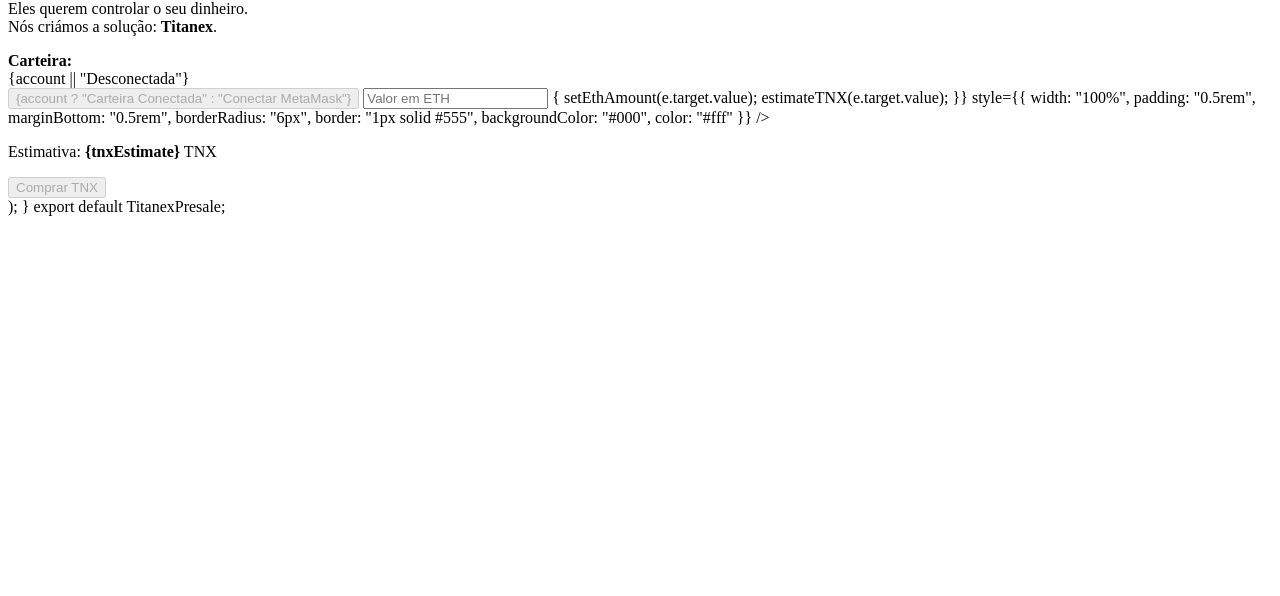
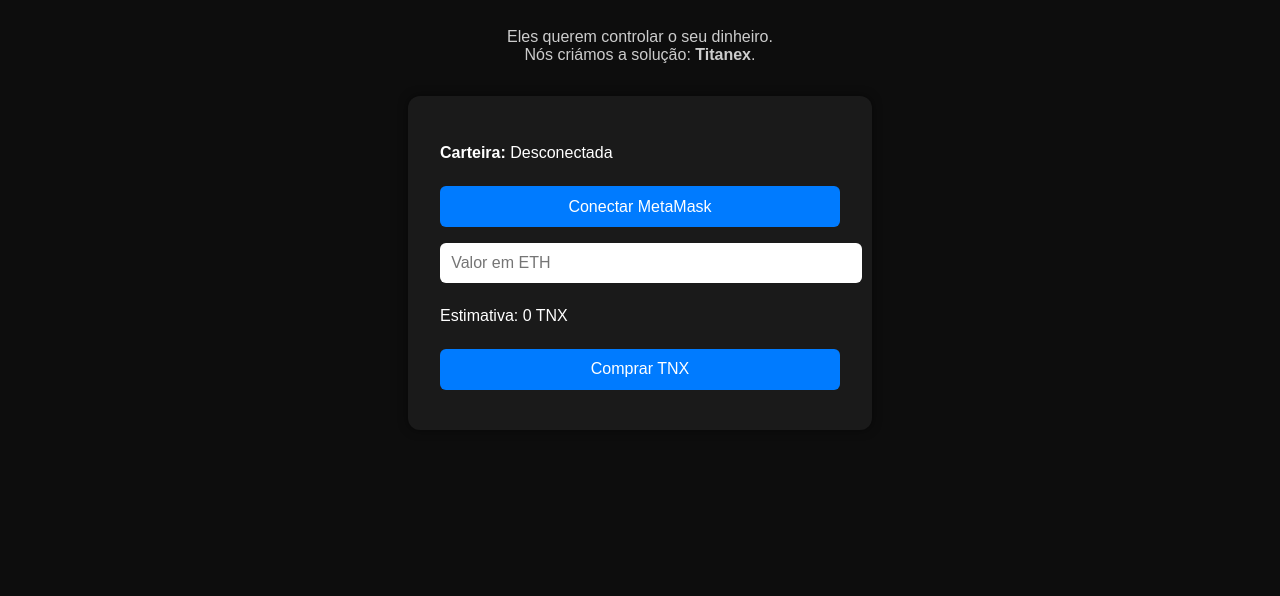
Before and after one commit to CMGC2511/titanex-presale, a plain HTML site: page index.html in a window 1280 px wide. Shown: the part 268-864 px from the top of the page. Before the commit the page ends 800 px from the top, so only its background shows below. Drawn offline with Linux system fonts and the light colour scheme.

Commit message:
Update index.html

```diff
--- a/index.html
+++ b/index.html
@@ -1,97 +1,105 @@
-// SPDX-License-Identifier: MIT
-import { useEffect, useState } from "react";
-import { ethers } from "ethers";
+<!DOCTYPE html>
+<html lang="pt">
+<head>
+  <meta charset="UTF-8" />
+  <meta name="viewport" content="width=device-width, initial-scale=1.0" />
+  <title>Titanex Presale</title>
+  <style>
+    body {
+      background: #0d0d0d;
+      color: #fff;
+      font-family: Arial, sans-serif;
+      display: flex;
+      flex-direction: column;
+      align-items: center;
+      justify-content: center;
+      min-height: 100vh;
+      margin: 0;
+      padding: 2rem;
+    }
+    section {
+      background: #1a1a1a;
+      padding: 2rem;
+      border-radius: 12px;
+      width: 100%;
+      max-width: 400px;
+      box-shadow: 0 0 10px rgba(0,0,0,0.5);
+    }
+    input, button {
+      width: 100%;
+      padding: 0.7rem;
+      margin: 0.5rem 0;
+      border-radius: 6px;
+      border: none;
+      font-size: 1rem;
+    }
+    button {
+      background: #007bff;
+      color: white;
+      cursor: pointer;
+    }
+    .logo {
+      width: 120px;
+      margin-bottom: 1rem;
+    }
+  </style>
+</head>
+<body>
+  <img src="logo.png" class="logo" alt="TNX Logo" />
+  <h1>Titanex (TNX)</h1>
+  <p style="text-align: center; color: #ccc; margin-bottom: 2rem;">
+    Eles querem controlar o seu dinheiro.<br />
+    Nós criámos a solução: <strong>Titanex</strong>.
+  </p>
 
-const CONTRACT_ADDRESS = "0x9ff1e4CD11E55A89720BFE54F4B7c084e31005A4";
-const INITIAL_PRICE = 0.0025;
-const TOKENS_PER_ROUND = 1_000_000;
+  <section>
+    <p><strong>Carteira:</strong> <span id="wallet">Desconectada</span></p>
+    <button id="connect">Conectar MetaMask</button>
 
-function TitanexPresale() {
-  const [account, setAccount] = useState(null);
-  const [ethAmount, setEthAmount] = useState("");
-  const [tnxEstimate, setTnxEstimate] = useState("0");
-  const [tokensSold, setTokensSold] = useState(0);
+    <input id="eth" type="number" placeholder="Valor em ETH" />
+    <p>Estimativa: <span id="estimate">0</span> TNX</p>
+    <button id="buy">Comprar TNX</button>
+  </section>
 
-  const getCurrentPrice = () => {
-    const rounds = Math.floor(tokensSold / TOKENS_PER_ROUND);
-    return INITIAL_PRICE * Math.pow(1.025, rounds);
-  };
+  <script src="https://cdn.ethers.io/lib/ethers-5.2.umd.min.js" type="application/javascript"></script>
+  <script>
+    const price = 0.0025;
+    const CONTRACT_ADDRESS = "0x9ff1e4CD11E55A89720BFE54F4B7c084e31005A4";
 
-  const estimateTNX = (ethValue) => {
-    if (!ethValue) return setTnxEstimate("0");
-    const price = getCurrentPrice();
-    const tokenAmount = parseFloat(ethValue) / price;
-    setTnxEstimate(tokenAmount.toLocaleString(undefined, { maximumFractionDigits: 2 }));
-  };
+    const connectBtn = document.getElementById('connect');
+    const walletEl = document.getElementById('wallet');
+    const buyBtn = document.getElementById('buy');
+    const ethInput = document.getElementById('eth');
+    const estimateEl = document.getElementById('estimate');
+    let account = null;
 
-  const connectWallet = async () => {
-    const [selected] = await window.ethereum.request({ method: "eth_requestAccounts" });
-    setAccount(selected);
-  };
+    connectBtn.onclick = async () => {
+      if (!window.ethereum) return alert('MetaMask não encontrada');
+      const [addr] = await window.ethereum.request({ method: 'eth_requestAccounts' });
+      account = addr;
+      walletEl.innerText = addr;
+    };
 
-  const handleBuy = async () => {
-    if (!window.ethereum) return alert("MetaMask não encontrada");
-    const provider = new ethers.providers.Web3Provider(window.ethereum);
-    const signer = provider.getSigner();
+    ethInput.oninput = () => {
+      const eth = parseFloat(ethInput.value || 0);
+      const est = eth / price;
+      estimateEl.innerText = est.toFixed(2);
+    };
 
-    try {
-      const tx = await signer.sendTransaction({
+    buyBtn.onclick = async () => {
+      const eth = parseFloat(ethInput.value || 0);
+      if (!account || !eth) return alert('Preencha tudo');
+
+      const tx = {
         to: CONTRACT_ADDRESS,
-        value: ethers.utils.parseEther(ethAmount),
-      });
-      await tx.wait();
-      alert("Compra concluída com sucesso!");
-    } catch (error) {
-      console.error(error);
-      alert("Erro ao comprar TNX");
-    }
-  };
+        value: ethers.utils.parseEther(eth.toString()).toHexString()
+      };
 
-  return (
-    <main style={{ backgroundColor: "#0d0d0d", minHeight: "100vh", color: "#fff", display: "flex", flexDirection: "column", alignItems: "center", justifyContent: "center", padding: "2rem" }}>
-      <img src="/logo.png" alt="Titanex Logo" style={{ width: "120px", marginBottom: "1rem" }} />
-      <h1 style={{ fontSize: "2.5rem", marginBottom: "0.5rem" }}>Titanex (TNX)</h1>
-      <p style={{ color: "#aaa", marginBottom: "2rem", textAlign: "center" }}>
-        Eles querem controlar o seu dinheiro.<br />Nós criámos a solução: <strong>Titanex</strong>.
-      </p>
-
-      <section style={{ backgroundColor: "#1a1a1a", padding: "2rem", borderRadius: "12px", width: "100%", maxWidth: "400px" }}>
-        <div style={{ marginBottom: "1rem" }}>
-          <strong>Carteira:</strong><br />
-          <span style={{ fontSize: "0.85rem", color: "#66ff66" }}>{account || "Desconectada"}</span>
-        </div>
-
-        <button
-          onClick={connectWallet}
-          disabled={!!account}
-          style={{ marginBottom: "1rem", padding: "0.5rem 1rem", backgroundColor: "#28a745", border: "none", borderRadius: "6px", color: "#fff", cursor: "pointer" }}
-        >
-          {account ? "Carteira Conectada" : "Conectar MetaMask"}
-        </button>
-
-        <input
-          type="number"
-          placeholder="Valor em ETH"
-          value={ethAmount}
-          onChange={(e) => {
-            setEthAmount(e.target.value);
-            estimateTNX(e.target.value);
-          }}
-          style={{ width: "100%", padding: "0.5rem", marginBottom: "0.5rem", borderRadius: "6px", border: "1px solid #555", backgroundColor: "#000", color: "#fff" }}
-        />
-
-        <p style={{ fontSize: "0.9rem", color: "#aaa" }}>Estimativa: <strong>{tnxEstimate}</strong> TNX</p>
-
-        <button
-          onClick={handleBuy}
-          disabled={!account || !ethAmount}
-          style={{ marginTop: "1rem", padding: "0.5rem 1rem", backgroundColor: "#007bff", border: "none", borderRadius: "6px", color: "#fff", cursor: "pointer" }}
-        >
-          Comprar TNX
-        </button>
-      </section>
-    </main>
-  );
-}
-
-export default TitanexPresale;
+      const provider = new ethers.providers.Web3Provider(window.ethereum);
+      const signer = provider.getSigner();
+      await signer.sendTransaction(tx);
+      alert('Compra enviada!');
+    };
+  </script>
+</body>
+</html>
```
